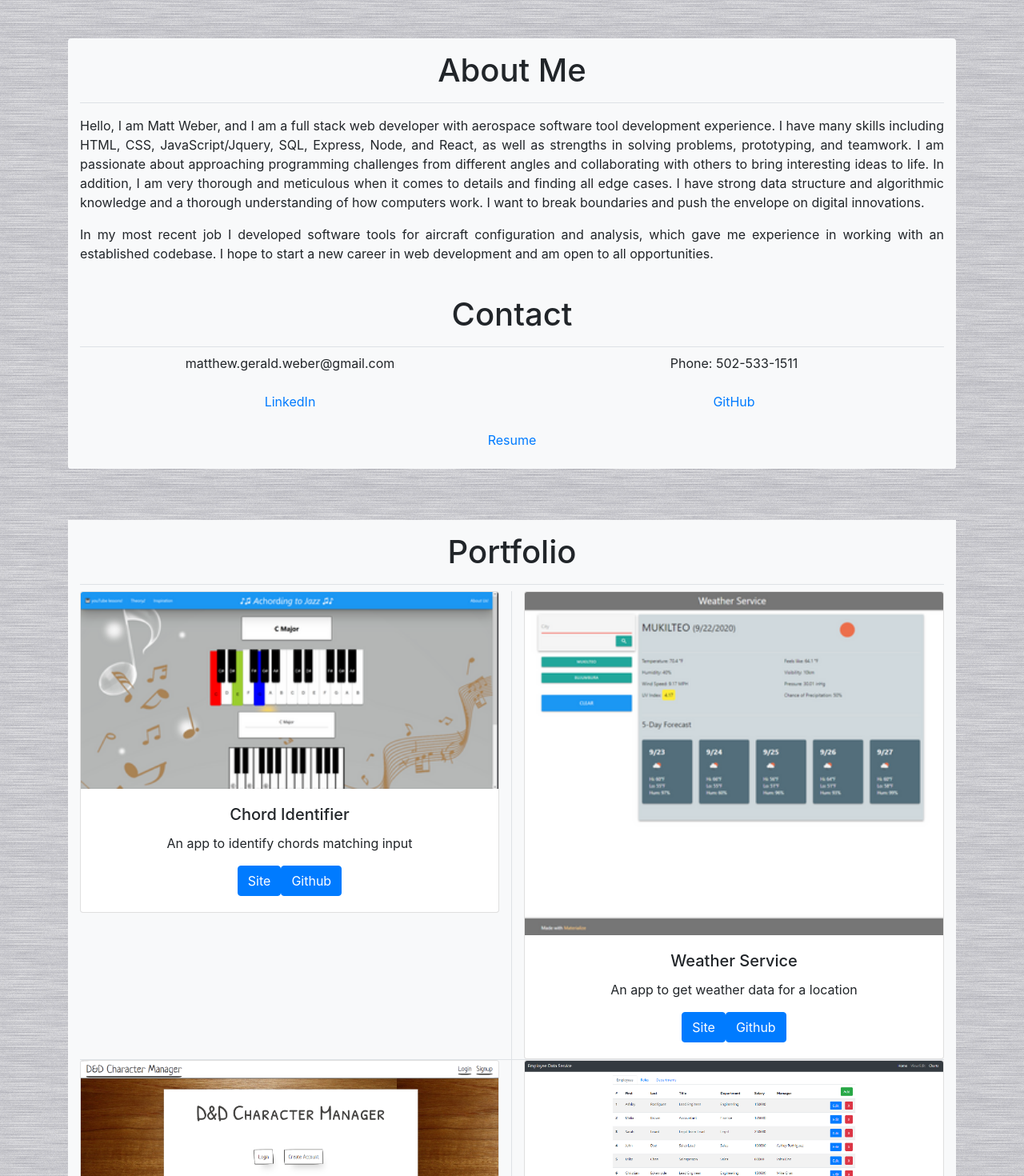
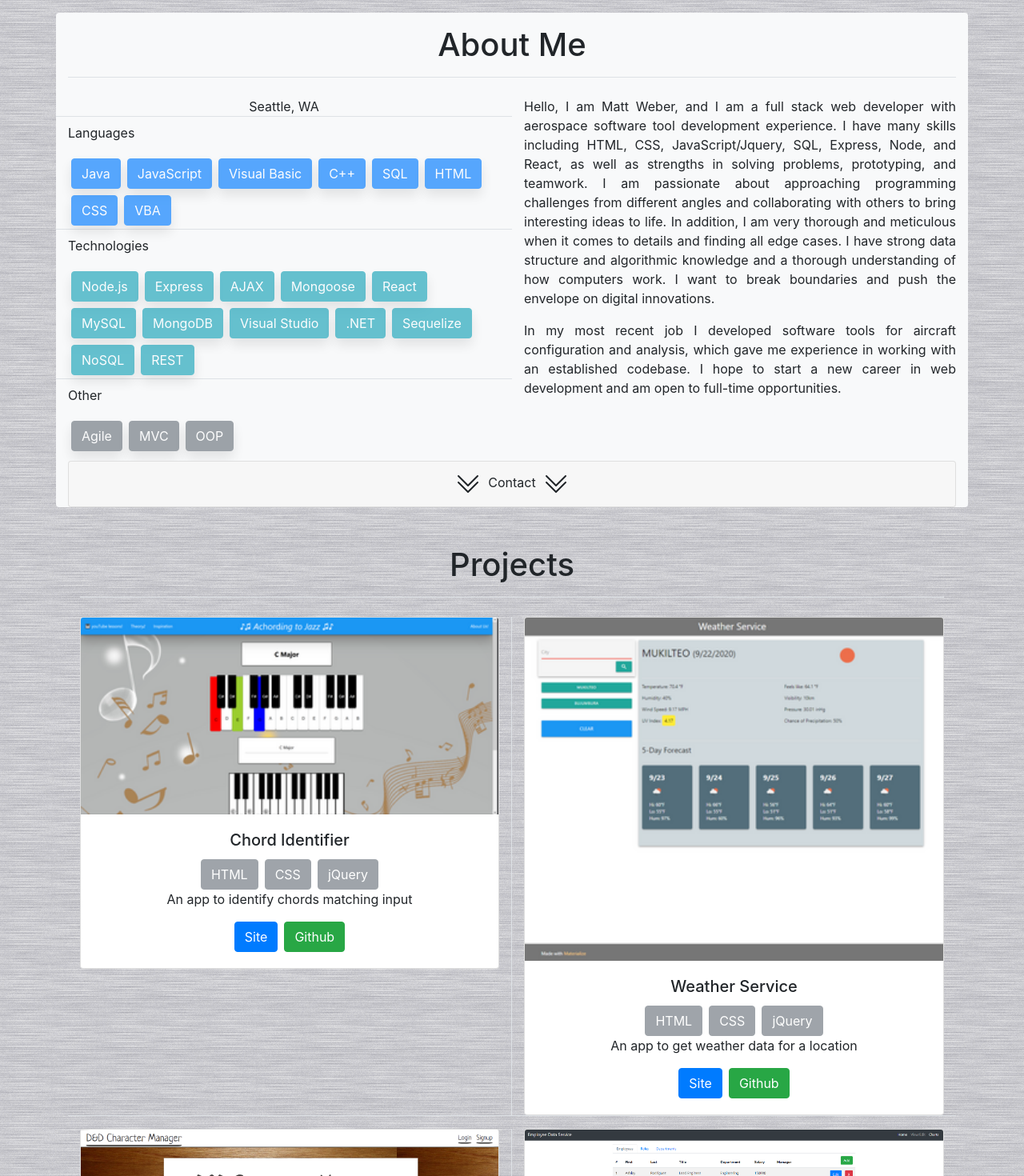
Before and after one commit to webermg/profile-react, a React (Create React App) app: page /portfolio in a window 1280 px wide. Shown: the top 1470 px of the page at 80% size. Built offline with nearby package versions, Linux system fonts and the light colour scheme.

Commit message:
added skills section, styling changes

```diff
--- a/package.json
+++ b/package.json
@@ -7,7 +7,10 @@
     "@testing-library/react": "^11.1.1",
     "@testing-library/user-event": "^12.2.0",
     "bootstrap": "^4.5.3",
+    "bootstrap-icons": "^1.3.0",
     "react": "^17.0.1",
+    "react-bootstrap": "^1.4.3",
+    "react-bootstrap-icons": "^1.3.0",
     "react-dom": "^17.0.1",
     "react-router-dom": "^5.2.0",
     "react-scripts": "4.0.0",
--- a/src/App.js
+++ b/src/App.js
@@ -6,13 +6,12 @@ import About from './components/About';
 import Portfolio from './components/Portfolio';
 import Footer from './components/Footer';
 import Header from './components/Header';
+import Main from './components/Main';
 
 function App() {
   return (
     <div className="App">
-      <About/>
-      {/* <Contact/> */}
-      <Portfolio/>
+      <Main/>
 
       {/* <Router>
         <Header/>
--- a/src/components/About.js
+++ b/src/components/About.js
@@ -1,29 +1,56 @@
 import React from 'react'
 import Bio from './Bio'
+import Summary from './Summary'
 import Contact from './Contact'
+import { Row, Col, Accordion, Card } from 'react-bootstrap'
+import { ChevronDoubleDown, ChevronDoubleUp } from 'react-bootstrap-icons'
 
 export default function About() {
-  return (
-    <div>
-      <div class="container mt-5 pb-3">
-            <div class="col-12 bg-light rounded">
-                <div class="row">
-                    <div class="col-12">
-                        <h1 class="py-3 border-bottom">About Me</h1>
-                    </div>
-                </div>
-                <div class="row">
-                    <div class="col-12 mt-2">
-                        <Bio/>
-                    </div>
-                </div>
-                <div className="row">
-                    <div class="col-12 mt-2">
-                        <Contact/>
-                    </div>
-                </div>
-            </div>
-        </div>
-    </div>
-  )
+    const [contactExpanded, setContactExpanded] = React.useState(false)
+
+    const handleClick=()=>{
+        setContactExpanded(!contactExpanded);
+    }
+
+    return (
+        <Row>
+
+                <Col xs={12} className="bg-light rounded">
+                    <Row>
+                        <Col xs={12}>
+                            <h1 className="py-3 border-bottom">About Me</h1>
+                        </Col>
+                    </Row>
+                    <Row className="mt-2">
+                        <Col className="mt-2">
+                            <Summary />
+                        </Col>
+                        <Col className="mt-2">
+                            <Bio />
+                        </Col>
+                    </Row>
+                    <Row>
+                        <Col xs={12} className="mt-2">
+
+
+
+
+                            <Accordion>
+                                <Card>
+                                    <Accordion.Toggle as={Card.Header} eventKey="0" onClick={handleClick}>
+                                        {contactExpanded ? <ChevronDoubleUp width={32} height={32}/> : <ChevronDoubleDown width={32} height={32}/>}
+                                        &nbsp;&nbsp;Contact&nbsp;&nbsp;
+                                        {contactExpanded ? <ChevronDoubleUp width={32} height={32}/> : <ChevronDoubleDown width={32} height={32}/>}
+                                    </Accordion.Toggle>
+                                    <Accordion.Collapse eventKey="0">
+                                        <Card.Body><Contact /></Card.Body>
+                                    </Accordion.Collapse>
+                                </Card>
+                            </Accordion>
+                        </Col>
+                    </Row>
+                </Col>
+
+        </Row>
+    )
 }
--- a/src/components/Bio.js
+++ b/src/components/Bio.js
@@ -3,8 +3,8 @@ import React from 'react'
 export default function Bio() {
   return (
     <div>
-      <p class="bio text-justify">Hello, I am Matt Weber, and I am a full stack web developer with aerospace software tool development experience. I have many skills including HTML, CSS, JavaScript/Jquery, SQL, Express, Node, and React, as well as strengths in solving problems, prototyping, and teamwork. I am passionate about approaching programming challenges from different angles and collaborating with others to bring interesting ideas to life. In addition, I am very thorough and meticulous when it comes to details and finding all edge cases. I have strong data structure and algorithmic knowledge and a thorough understanding of how computers work. I want to break boundaries and push the envelope on digital innovations. </p>
-      <p class="bio text-justify">In my most recent job I developed software tools for aircraft configuration and analysis, which gave me experience in working with an established codebase. I hope to start a new career in web development and am open to all opportunities.</p>
+      <p className="bio text-justify">Hello, I am Matt Weber, and I am a full stack web developer with aerospace software tool development experience. I have many skills including HTML, CSS, JavaScript/Jquery, SQL, Express, Node, and React, as well as strengths in solving problems, prototyping, and teamwork. I am passionate about approaching programming challenges from different angles and collaborating with others to bring interesting ideas to life. In addition, I am very thorough and meticulous when it comes to details and finding all edge cases. I have strong data structure and algorithmic knowledge and a thorough understanding of how computers work. I want to break boundaries and push the envelope on digital innovations. </p>
+      <p className="bio text-justify">In my most recent job I developed software tools for aircraft configuration and analysis, which gave me experience in working with an established codebase. I hope to start a new career in web development and am open to full-time opportunities.</p>
     </div>
   )
 }
--- a/src/components/Contact.js
+++ b/src/components/Contact.js
@@ -1,41 +1,35 @@
 import React from 'react'
+import { Row, Col } from 'react-bootstrap'
 
 export default function Contact() {
   return (
-    <div className="row">
-      {/* <div class="container mt-5 mb-5"> */}
-        <div class="col-12 rounded bg-light">
-          <div class="row">
-            <div class="col-12">
-              <h1 class="py-3 border-bottom">Contact</h1>
-            </div>
-
-          </div>
-          <div class="row pb-4">
-            <div class="col">
-              matthew.gerald.weber@gmail.com
-        </div>
-
-
-            <div class="col">
-              Phone: 502-533-1511
-        </div>
-          </div>
-          <div class="row pb-4">
-            <div class="col">
-              <a href="https://www.linkedin.com/in/matthew-weber-884a03122/">LinkedIn</a>
-            </div>
-            <div class="col">
-              <a href="https://github.com/webermg">GitHub</a>
-            </div>
-          </div>
-          <div class="row pb-4">
-            <div class="col">
-              <a href="https://docs.google.com/document/d/e/2PACX-1vTBFHg_ZRDsvtK-JUO8Y0Vv1b-9oLtCXzqAn4G5y-2JIkwh7K3o0gQFRieXovVTBfvyEZsNWl3r_3Gu/pub">Resume</a>
-            </div>
-          </div>
-        </div>
-      {/* </div> */}
-    </div>
+    <Row>
+      <Col className="rounded bg-light">
+        <Row className="pb-4">
+          <Col>
+            matthew.gerald.weber@gmail.com
+          </Col>
+        </Row>
+        <Row className="pb-4">
+          <Col>
+            <a href="https://www.linkedin.com/in/matthew-g-weber/">
+              <svg xmlns="http://www.w3.org/2000/svg" width="30" height="30" fill="currentColor" class="bi bi-linkedin" viewBox="0 0 16 16">
+              <path d="M0 1.146C0 .513.526 0 1.175 0h13.65C15.474 0 16 .513 16 1.146v13.708c0 .633-.526 1.146-1.175 1.146H1.175C.526 16 0 15.487 0 14.854V1.146zm4.943 12.248V6.169H2.542v7.225h2.401zm-1.2-8.212c.837 0 1.358-.554 1.358-1.248-.015-.709-.52-1.248-1.342-1.248-.822 0-1.359.54-1.359 1.248 0 .694.521 1.248 1.327 1.248h.016zm4.908 8.212V9.359c0-.216.016-.432.08-.586.173-.431.568-.878 1.232-.878.869 0 1.216.662 1.216 1.634v3.865h2.401V9.25c0-2.22-1.184-3.252-2.764-3.252-1.274 0-1.845.7-2.165 1.193v.025h-.016a5.54 5.54 0 0 1 .016-.025V6.169h-2.4c.03.678 0 7.225 0 7.225h2.4z"/>
+              </svg>
+            </a>
+          </Col>
+          <Col>
+            <a href="https://github.com/webermg">
+              <svg xmlns="http://www.w3.org/2000/svg" width="30" height="30" fill="currentColor" class="bi bi-github" viewBox="0 0 16 16">
+              <path d="M8 0C3.58 0 0 3.58 0 8c0 3.54 2.29 6.53 5.47 7.59.4.07.55-.17.55-.38 0-.19-.01-.82-.01-1.49-2.01.37-2.53-.49-2.69-.94-.09-.23-.48-.94-.82-1.13-.28-.15-.68-.52-.01-.53.63-.01 1.08.58 1.23.82.72 1.21 1.87.87 2.33.66.07-.52.28-.87.51-1.07-1.78-.2-3.64-.89-3.64-3.95 0-.87.31-1.59.82-2.15-.08-.2-.36-1.02.08-2.12 0 0 .67-.21 2.2.82.64-.18 1.32-.27 2-.27.68 0 1.36.09 2 .27 1.53-1.04 2.2-.82 2.2-.82.44 1.1.16 1.92.08 2.12.51.56.82 1.27.82 2.15 0 3.07-1.87 3.75-3.65 3.95.29.25.54.73.54 1.48 0 1.07-.01 1.93-.01 2.2 0 .21.15.46.55.38A8.012 8.012 0 0 0 16 8c0-4.42-3.58-8-8-8z"/>
+              </svg>
+            </a>
+          </Col>
+          <Col>
+            <a href="https://docs.google.com/document/d/e/2PACX-1vTBFHg_ZRDsvtK-JUO8Y0Vv1b-9oLtCXzqAn4G5y-2JIkwh7K3o0gQFRieXovVTBfvyEZsNWl3r_3Gu/pub">Resume</a>
+          </Col>
+        </Row>
+      </Col>
+    </Row>
   )
 }
--- a/src/components/Header.js
+++ b/src/components/Header.js
@@ -4,12 +4,12 @@ import { Link, useLocation } from "react-router-dom";
 export default function Header(props) {
   const location = useLocation();
   return (
-    <nav class="navbar navbar-expand-lg navbar-light bg-light">
+    <nav className="navbar navbar-expand-lg navbar-light bg-light">
       {/* <a class="navbar-brand px-2" href="index.html">Matt Weber</a> */}
       <Link to="/" className="navbar-brand px-2">
               Matt Weber
         </Link>
-      <button class="navbar-toggler" type="button" data-toggle="collapse" data-target="#navbarNav"
+      <button className="navbar-toggler" type="button" data-toggle="collapse" data-target="#navbarNav"
         aria-controls="navbarNav" aria-expanded="false" aria-label="Toggle navigation">
         <span class="navbar-toggler-icon"></span>
       </button>
--- /dev/null
+++ b/src/components/Main.js
@@ -0,0 +1,14 @@
+import React from 'react'
+import Portfolio from './Portfolio'
+import About from './About'
+import {Container,Row} from 'react-bootstrap'
+
+export default function Main() {
+return (
+    <Container className="mt-3">
+      <About/>
+      <Row className="my-3"></Row>
+      <Portfolio/>
+    </Container>
+  )
+}
--- a/src/components/Portfolio.js
+++ b/src/components/Portfolio.js
@@ -1,10 +1,12 @@
 import React from 'react'
 import Project from './Project'
+import {Row,Col} from 'react-bootstrap'
 
 const projects = [
   {
     img: "assets/MuChoId.png",
     title: "Chord Identifier",
+    technologies: ['HTML','CSS','jQuery'],
     desc: "An app to identify chords matching input",
     siteLink: "https://gnuartemis.github.io/Music-Chord-Identifier/index.html",
     githubLink: "https://github.com/GnuArtemis/Music-Chord-Identifier"
@@ -12,6 +14,7 @@ const projects = [
   {
     img: "assets/weadash.png",
     title: "Weather Service",
+    technologies: ['HTML','CSS','jQuery'],
     desc: "An app to get weather data for a location",
     siteLink: "https://webermg.github.io/Weather-Dashboard/",
     githubLink: "https://github.com/webermg/Weather-Dashboard"
@@ -19,6 +22,7 @@ const projects = [
   {
     img: "assets/proj2.png",
     title: "Dungeons and Dragons Character Manager",
+    technologies: ['MySQL','Express','jQuery','Node','Handlebars'],
     desc: "Manage characters and calculate dice rolls",
     siteLink: "https://stark-island-65376.herokuapp.com/",
     githubLink: "https://github.com/artuis/dnd-action-calculator"
@@ -26,6 +30,7 @@ const projects = [
   {
     img: "assets/empDBViewEmp.png",
     title: "Employee Data Service App",
+    technologies: ['MySQL','Express','jQuery','Node'],
     desc: "Full CRUD functionality on a MySQL backend",
     siteLink: "https://radiant-brook-03748.herokuapp.com/",
     githubLink: "https://github.com/webermg/EmployeeDB"
@@ -33,6 +38,7 @@ const projects = [
   {
     img: "assets/ScreenshotPI.png",
     title: "Plant-it",
+    technologies: ['MongoDB','Express','React','Node'],
     desc: "Site for discussing plants and planning a garden",
     siteLink: "https://plantit-site.herokuapp.com/",
     githubLink: "https://github.com/webermg/plantit-frontend"
@@ -40,6 +46,7 @@ const projects = [
   {
     img: "assets/Screenshotgbs.png",
     title: "Google Books Search",
+    technologies: ['MongoDB','Express','React','Node'],
     desc: "Search the Google Books service and add books to read",
     siteLink: "https://desolate-crag-54127.herokuapp.com/",
     githubLink: "https://github.com/webermg/google-book-search"
@@ -49,30 +56,26 @@ const projects = [
 export default function Portfolio() {
 
   return (
-    <div class="container mt-5 mb-5">
-      <div class="col-12 bg-light">
-        <div class="row">
-          <div class="col-12">
-            <h1 class="py-3 border-bottom">Portfolio</h1>
-          </div>
-        </div>
+
+      <Col xs={12} className="">
+        <Row>
+          <Col xs={12} >
+            <h1 className="py-3 border-bottom">Projects</h1>
+          </Col>
+        </Row>
         {projects.map((p,i)=>{
           if(i%2 !== 0) return;
           return (
-            <React.Fragment>
-              <div class="row">
-                <div class="col-lg-6 border-right">
+              <Row className="border-bottom my-3">
+                <Col lg={6} className="border-right">
                   <Project {...projects[i]} />
-                </div>
-                <div class="col-lg-6">
+                </Col>
+                <Col lg={6}>
                   <Project {...projects[i+1]} />
-                </div>
-              </div>
-              <div class="row mx-0 border-bottom"></div>
-            </React.Fragment>
+                </Col>
+              </Row>
           )
         })}
-      </div>
-    </div>
+      </Col>
   )
 }
--- a/src/components/Project.js
+++ b/src/components/Project.js
@@ -2,13 +2,16 @@ import React from 'react'
 
 export default function Project(props) {
   return (
-    <div class="card">
-      <img src={props.img} class="card-img-top" alt="..." />
-      <div class="card-body">
-        <h5 class="card-title">{props.title}</h5>
-        <p class="card-text">{props.desc}</p>
-        <a href={props.siteLink} class="btn btn-primary">Site</a>
-        <a href={props.githubLink} class="btn btn-primary">Github</a>
+    <div className="card">
+      <img src={props.img} className="card-img-top" alt="..." />
+      <div className="card-body">
+        <h5 className="card-title">{props.title}</h5>
+        <div className="flex-center">
+          {props.technologies.map(t=><a href={props.siteLink} className="btn disabled btn-secondary mx-1">{t}</a>)}
+        </div>
+        <p className="card-text">{props.desc}</p>
+        <a href={props.siteLink} className="btn btn-primary mx-1">Site</a>
+        <a href={props.githubLink} className="btn btn-success mx-1">Github</a>
       </div>
     </div>
   )
--- /dev/null
+++ b/src/components/Summary.js
@@ -0,0 +1,73 @@
+import React from 'react'
+import { Col, Row } from 'react-bootstrap'
+
+const skills = ['Java','Bootstrap','JavaScript','Engineering','Object-Oriented Programming','Agile Methodologies','Testing','Computer-Aided Design (CAD)','Requirements Gathering','Programming','Software Development','Requirements Analysis','Object Oriented Design','Analytical Skills','Data Structures','Web Development','Front-end Development','Data Analysis','Algorithms','HTML','CSS','Node.js','AJAX','Mongoose ODM','React.js','MySQL','MongoDB','C++','Visual Studio','VBA','.NET Framework','VB.NET','Microsoft Excel','Visio','Sequelize.js','SQL','NoSQL','Easily Adaptable','Problem Solving','Collaborative Problem Solving','Express.js','Event Driven Programming','Full-Stack Development','Model-View-Controller']
+const languages = ['Java','JavaScript', 'Visual Basic','C++','SQL','HTML','CSS','VBA']
+const technologies = ['Node.js','Express','AJAX','Mongoose','React','MySQL','MongoDB','Visual Studio','.NET','Sequelize','NoSQL','REST']
+const other = ['Agile','MVC','OOP',]
+
+export default function Summary() {
+  return (
+    <div>
+      {/* <Row className="border-bottom">
+        <Col>
+          Title
+        </Col>
+      </Row> */}
+      <Row className="border-bottom mb-2">
+
+        <Col>
+          Seattle, WA
+        </Col>
+      </Row>
+      <Row>
+        <Col>
+
+        <Row>
+          <Col className="text-left">
+            <p className="fw-bold">Languages</p>
+          </Col>
+
+        </Row>
+        <Row className="border-bottom mb-2">
+          <Col className="d-flex flex-wrap" >
+            {languages.map(s=><a className="btn disabled btn-primary my-1 mx-1 shadow">{s}</a>)}
+          </Col>
+        </Row>
+        </Col>
+      </Row>
+      <Row>
+        <Col>
+          <Row>
+            <Col className="text-left">
+            <p className="fw-bold">Technologies</p>
+            </Col>
+
+          </Row>
+          <Row className="border-bottom mb-2">
+            <Col className="d-flex flex-wrap" >
+              {technologies.map(s=><a className="btn disabled btn-info my-1 mx-1 shadow">{s}</a>)}
+            </Col>
+          </Row>
+
+        </Col>
+      </Row>
+      <Row>
+        <Col>
+        <Row>
+          <Col className="text-left">
+          <p className="fw-bold">Other</p>
+          </Col>
+
+        </Row>
+        <Row>
+          <Col className="d-flex flex-wrap" >
+            {other.map(s=><a className="btn disabled btn-secondary my-1 mx-1 shadow">{s}</a>)}
+          </Col>
+        </Row>
+
+        </Col>
+      </Row>
+    </div>
+  )
+}
```
Also changed, not shown: 1 other file (tests, documents, lock files or other folders).
